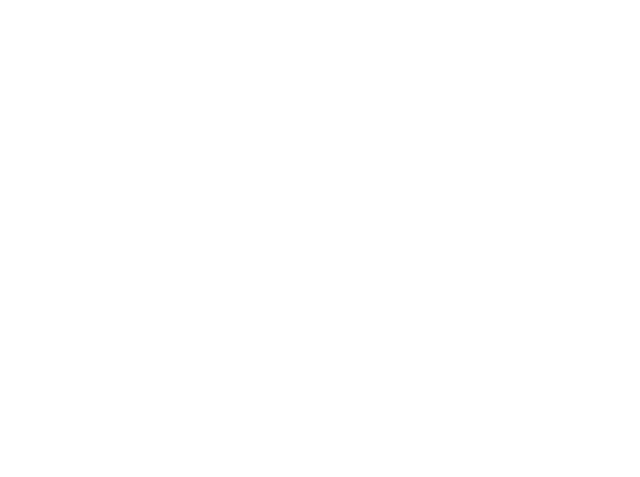
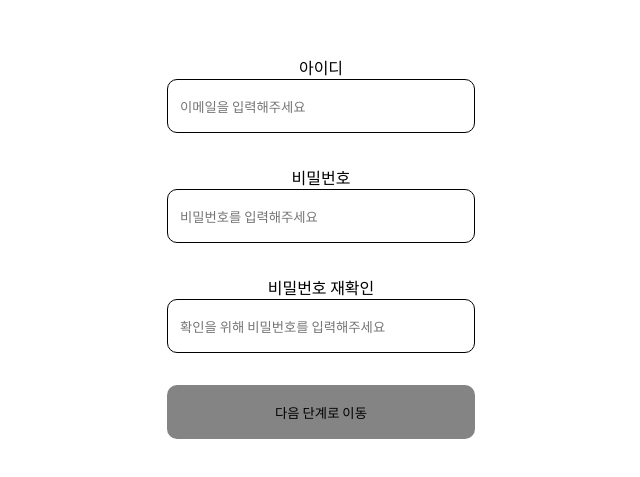
Before and after one commit to bigone-77/threeout_front, a React (Create React App) app: page /auth/signin in a window 1280 px wide. Before the commit this address had no page. Shown: the part 153-630 px from the top of the page, without its empty margins (319-959 px from the left). Built offline with nearby package versions, Linux system fonts and the light colour scheme.

Commit message:
[CREATE] aws s3 이미지 업로드 제작

```diff
--- a/package.json
+++ b/package.json
@@ -6,10 +6,12 @@
     "@testing-library/jest-dom": "5.17.0",
     "@testing-library/react": "13.4.0",
     "@testing-library/user-event": "13.5.0",
+    "aws-sdk": "2.1528.0",
     "axios": "1.6.3",
     "react": "^18.2.0",
     "react-dom": "^18.2.0",
     "react-hook-form": "^7.49.2",
+    "react-icons": "4.12.0",
     "react-router-dom": "6.21.1",
     "react-scripts": "5.0.1",
     "styled-components": "6.1.6",
--- /dev/null
+++ b/src/components/ImageUpload.jsx
@@ -0,0 +1,72 @@
+import { MdCloudUpload } from "react-icons/md";
+
+import { useRef } from 'react';
+import { useFileUpload } from '../utils/useFileUpload';
+import styled from 'styled-components';
+
+const ImageUpload = ({
+  onFileUrlChange,
+  value
+}) => {
+  const fileInputRef = useRef(null);
+
+  const handleButtonClick = () => {
+      fileInputRef.current?.click();
+  };
+
+  const handleFileUpload = useFileUpload({ onFileUrlChange });
+
+  console.log(value);
+
+  return (
+      <StyledDiv>
+          <HiddenInput
+              type="file"
+              ref={fileInputRef}
+              onChange={handleFileUpload}
+          />
+          <MdCloudUpload
+              size={50}
+              onClick={handleButtonClick}
+          />
+          {value && (
+              <StyledImage
+                  src={value}
+                  alt=''
+              />
+          )}
+      </StyledDiv>
+  )
+}
+
+export default ImageUpload
+
+const StyledDiv = styled.div`
+  position: relative;
+  display: flex;
+  flex-direction: column;
+  align-items: center;
+  justify-content: center;
+  gap: 4px;
+  padding: 20px;
+  transition: all 0.3s;
+  border: 2px dashed;
+  border-color: var(--border-neutral-300);
+  cursor: pointer;
+
+  &:hover {
+    opacity: 0.7;
+  }
+`;
+
+const HiddenInput = styled.input`
+  visibility: hidden;
+`
+
+const StyledImage = styled.img`
+  position: absolute;
+  inset: 0;
+  object-fit: cover;
+  width: 100%;
+  height: 100%;
+`;
--- a/src/index.css
+++ b/src/index.css
@@ -1,9 +1,29 @@
-body {
+/* body {
   @media screen and (max-width: 500px) {
-    display: flex;
-    flex-direction: column;
-    align-items: center;
-    justify-content: center;
+
     margin: 0 auto;
   }
+} */
+
+body {
+  display: flex;
+  flex-direction: column;
+  align-items: center;
+  justify-content: center;
+  max-width: 530px;
+  margin: 0 auto;
+  padding: 4px;
+
+  @media (min-width: 640px) {
+      padding: 2px;
+  }
+
+  @media (min-width: 768px) {
+      padding: 10px;
+  }
+
+  @media (min-width: 1024px) {
+      padding: 20px;
+  }
+
 }
--- a/src/pages/auth/Login.jsx
+++ b/src/pages/auth/Login.jsx
@@ -1,14 +1,18 @@
 import React, { useState } from "react";
 import { useForm } from "react-hook-form";
+import { useNavigate } from 'react-router-dom';
 import { styled } from "styled-components";
 
 export default function Login() {
   const [state, setState] = useState({});
   const { register, handleSubmit } = useForm();
 
+  const navigate = useNavigate();
+
   const onSubmit = (data) => {
     setState(data);
     console.log(data); // 수정된 부분: 직접 받아온 데이터 출력
+    navigate('/auth/signin')
   };
 
   return (
--- /dev/null
+++ b/src/pages/auth/SetProfile.jsx
@@ -0,0 +1,70 @@
+import { useState } from 'react';
+import { useForm } from 'react-hook-form';
+import { styled } from "styled-components";
+import ImageUpload from '../../components/ImageUpload';
+
+export default function SetProfile() {
+  const [state, setState] = useState({});
+  const { register, handleSubmit, setValue, watch } = useForm({
+    defaultValues: {
+      profile_img: '',
+      nickname: '',
+      promise: '',
+    }
+  });
+
+  const profile_img = watch('profile_img');
+
+  const setCustomValue = (id, value) => {
+    setValue(id, value);
+  }
+
+  const handleFileUrlChange = (url) => {
+      const modifiedUrl = url.split('.jpg')[0] + '.jpg';
+      setCustomValue('profile_img', modifiedUrl);
+  }
+
+  const onSubmit = (data) => {
+    setState(data);
+    console.log(data); // 수정된 부분: 직접 받아온 데이터 출력
+  };
+
+  return (
+    <Wrapper onSubmit={handleSubmit(onSubmit)}>
+      <ImageUpload
+        onFileUrlChange={handleFileUrlChange}
+        value={profile_img}
+      />
+      {/* <Label>아이디</Label> */}
+      <InputBox
+        name="nickname"
+        placeholder="이메일을 입력해주세요"
+        {...register("nickname")}
+      />
+
+
+      <InputBox
+        name="promise"
+        placeholder="비밀번호를 입력해주세요"
+        type="promise"
+        {...register("promise")}
+      />
+
+
+
+      <SubmitBtn type="submit">다음 단계로 이동</SubmitBtn>
+    </Wrapper>
+  );
+}
+
+const Wrapper = styled.form`
+  display: flex;
+  flex-direction: column;
+  justify-content: center;
+  align-items: center;
+`;
+const Label = styled.div``;
+const InputBox = styled.input`
+  margin-bottom: 10px;
+`;
+const SubmitBtn = styled.button``;
--- a/src/pages/auth/Signin.jsx
+++ b/src/pages/auth/Signin.jsx
@@ -1,14 +1,19 @@
 import React, { useState } from "react";
 import { useForm } from "react-hook-form";
+import { useNavigate } from 'react-router-dom';
 import { styled } from "styled-components";
 
 export default function Login() {
   const [state, setState] = useState({});
   const { register, handleSubmit } = useForm();
 
+  const navigate = useNavigate();
+
+
   const onSubmit = (data) => {
     setState(data);
     console.log(data); // 수정된 부분: 직접 받아온 데이터 출력
+    navigate('/auth/setProfile')
   };
 
   return (
@@ -49,6 +54,17 @@ const Wrapper = styled.form`
 `;
 const Label = styled.div``;
 const InputBox = styled.input`
-  margin-bottom: 10px;
+  width: 308px;
+  height: 54px;
+  margin-bottom: 32px;
+  border-radius: 10px;
+  border: 1px solid #000;
+  padding: 12px;
 `;
-const SubmitBtn = styled.button``;
+const SubmitBtn = styled.button`
+  width: 308px;
+  height: 54px;
+  border: none;
+  border-radius: 10px;
+  background: #848484;
+`;
--- a/src/router/Routes.jsx
+++ b/src/router/Routes.jsx
@@ -2,13 +2,15 @@ import { Route, Routes as ReactRouters } from "react-router-dom";
 import MainPage from "../pages/MainPage";
 import Login from "./../pages/auth/Login";
 import Signin from "./../pages/auth/Signin";
+import SetProfile from '../pages/auth/SetProfile';
 
 const Routes = () => {
   return (
     <ReactRouters>
       <Route path="/" element={<MainPage />} />
-      <Route path="/login" element={<Login />} />
-      <Route path="/signin" element={<Signin />} />
+      <Route path="auth/login" element={<Login />} />
+      <Route path="auth/signin" element={<Signin />} />
+      <Route path="auth/setProfile" element={<SetProfile />} />
     </ReactRouters>
   );
 };
--- /dev/null
+++ b/src/utils/useFileUpload.js
@@ -0,0 +1,63 @@
+import AWS from 'aws-sdk';
+
+export function useFileUpload (options) {
+    const ACCESS_KEY = process.env.REACT_APP_PUBLIC_AWS_ACCESS_KEY;
+    const SECRET_ACCESS_KEY = process.env.REACT_APP_PUBLIC_AWS_SECRET_ACCESS_KEY;
+    const REGION = process.env.REACT_APP_PUBLIC_REGION;
+    const S3_BUCKET = process.env.REACT_APP_PUBLIC_AWS_BUCKET;
+
+    // AWS ACCESS KEY 세팅
+    AWS.config.update({
+        accessKeyId: ACCESS_KEY,
+        secretAccessKey: SECRET_ACCESS_KEY
+    });
+
+    // 버킷에 맞는 이름과 리전을 설정
+    const myBucket = new AWS.S3({
+        params: { Bucket: S3_BUCKET },
+        region: REGION,
+    });
+
+    const handleFileUpload = (e) => {
+        const file = e.target.files?.[0];
+        const fileExt = file?.name.split('.').pop();
+        if(file?.type !== 'image/jpeg' || fileExt !=='jpg'){
+            alert('jpg 파일만 Upload 가능합니다.');
+            return;
+        }
+
+        if (file) {
+
+        // 파일과 파일이름 넘겨주기
+        const params = {
+            ACL: 'public-read',
+            Body: file,
+            Bucket: S3_BUCKET || '' ,
+            Key: "upload/" + file.name,
+            ContentType: file.type,  // 파일 유형을 설정하여 브라우저가 파일을 어떻게 표시해야 하는지 이해하도록 합니다.
+        };
+
+        myBucket.putObject(params)
+            .on('httpUploadProgress', (evt, response) => {
+                if (response) {
+                    // 업로드가 완료되면 사인된 URL을 생성
+                    const urlParams = { Bucket: S3_BUCKET, Key: params.Key };
+                    myBucket.getSignedUrlPromise('getObject', urlParams)
+                        .then(url => {
+                            console.log("File URL:", url);
+
+                            // 여기서 얻은 URL을 사용하거나 상태로 저장할 수 있습니다.
+                            options?.onFileUrlChange(url);
+                        })
+                        .catch(err => console.log("Error getting file URL:", err));
+                }
+                alert("사진 업로드에 성공하였습니다!")
+            })
+            .send((err) => {
+                if (err) alert("사진 업로드에 실패했습니다.");
+            })
+        }
+    };
+
+    return handleFileUpload;
+}
```
Also changed, not shown: 2 other files (tests, documents, lock files or other folders).
